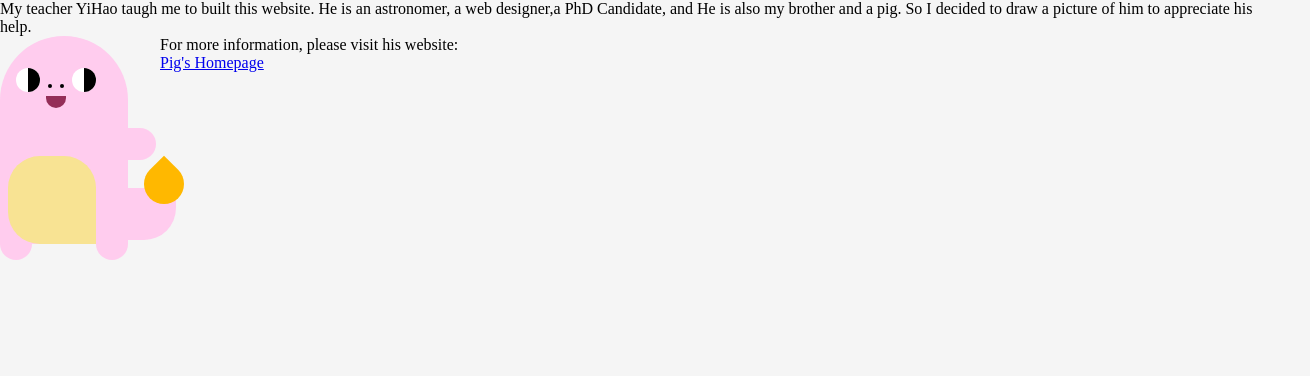
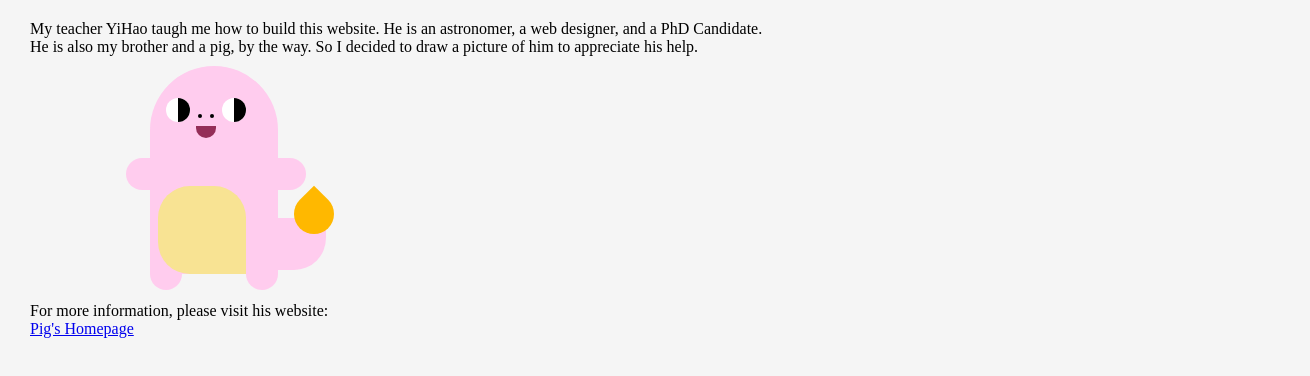
Before and after one commit to Hengweisugg/Hengweisugg.github.io, a plain HTML site: page index.html in a window 1280 px wide. Shown: the whole page, 1310 px wide, since content can reach past the window. Drawn offline with Linux system fonts and the light colour scheme.

Commit message:
adjust the margin and some english mistake

```diff
--- a/css/style.css
+++ b/css/style.css
@@ -46,12 +46,19 @@ body {
 	background-color: #f5f5f5;
 }
 
+p{
+  position: relative;
+  top: 20px;
+  left: 30px;
+
+}
 
 #pig {
 	position: relative;
+  top: 30px;
+  left: 150px;
 	width: 10em;
 	height: 12em;
-	float: left;
 }
 #pig #body {
 	width: 8em;
--- a/index.html
+++ b/index.html
@@ -5,7 +5,9 @@
     <link rel="stylesheet" href="css/style.css">
   </head>
   <body>
-    <p>My teacher YiHao taugh me to built this website. He is an astronomer, a web designer,a PhD Candidate, and  He is also my brother and a pig. So I decided to draw a picture of him to appreciate his help.
+
+    <p>My teacher YiHao taugh me how to build this website. He is an astronomer, a web designer, and a PhD Candidate.<br />
+        He is also my brother and a pig, by the way. So I decided to draw a picture of him to appreciate his help.<br />
     </p>
 
     <!-- pig -->
@@ -23,7 +25,9 @@
       <div id="flame"></div>
     </div>
 
-
+    <br />
+    <br />
+    <br />
     <p>For more information, please visit his website:<br />
     <a href="http://github.com/YihaoSu" target="_blank">Pig's Homepage</a>
     </p>
```
